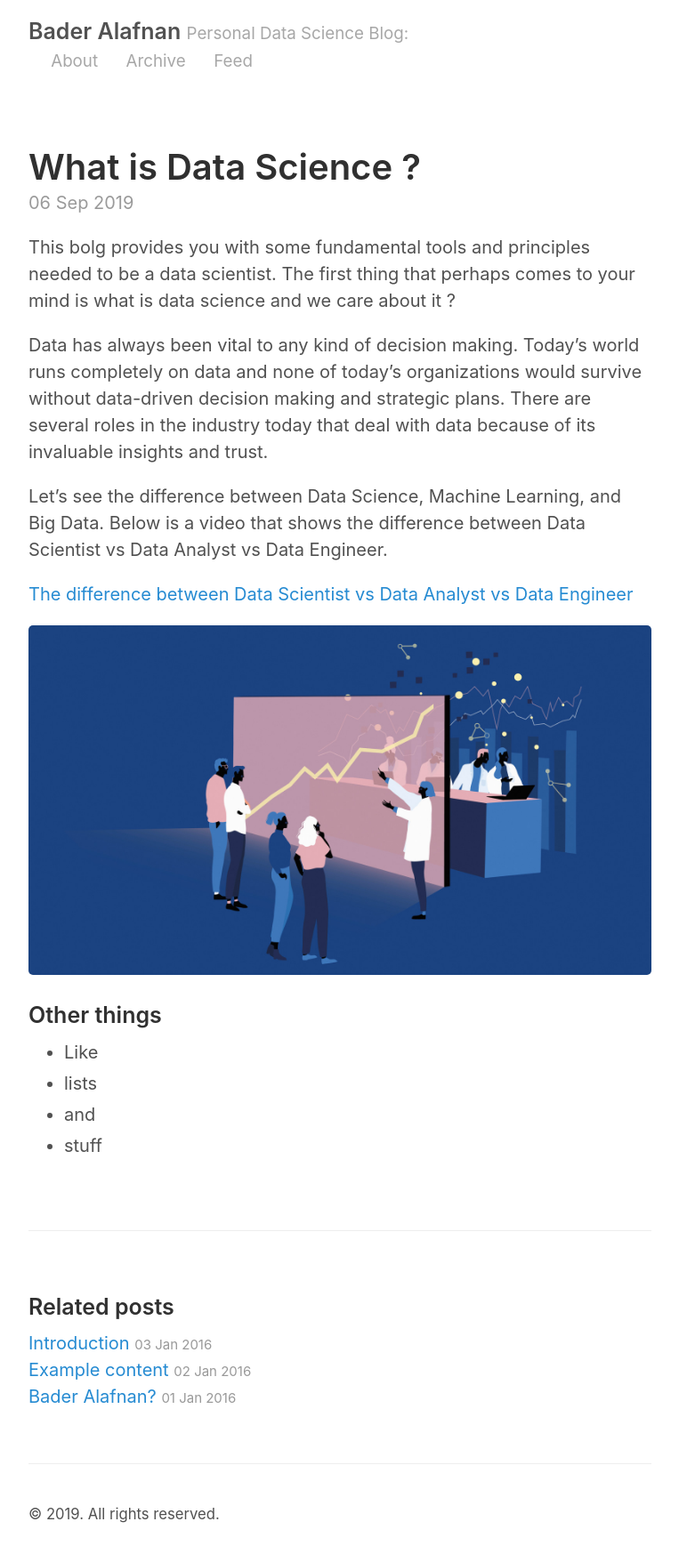
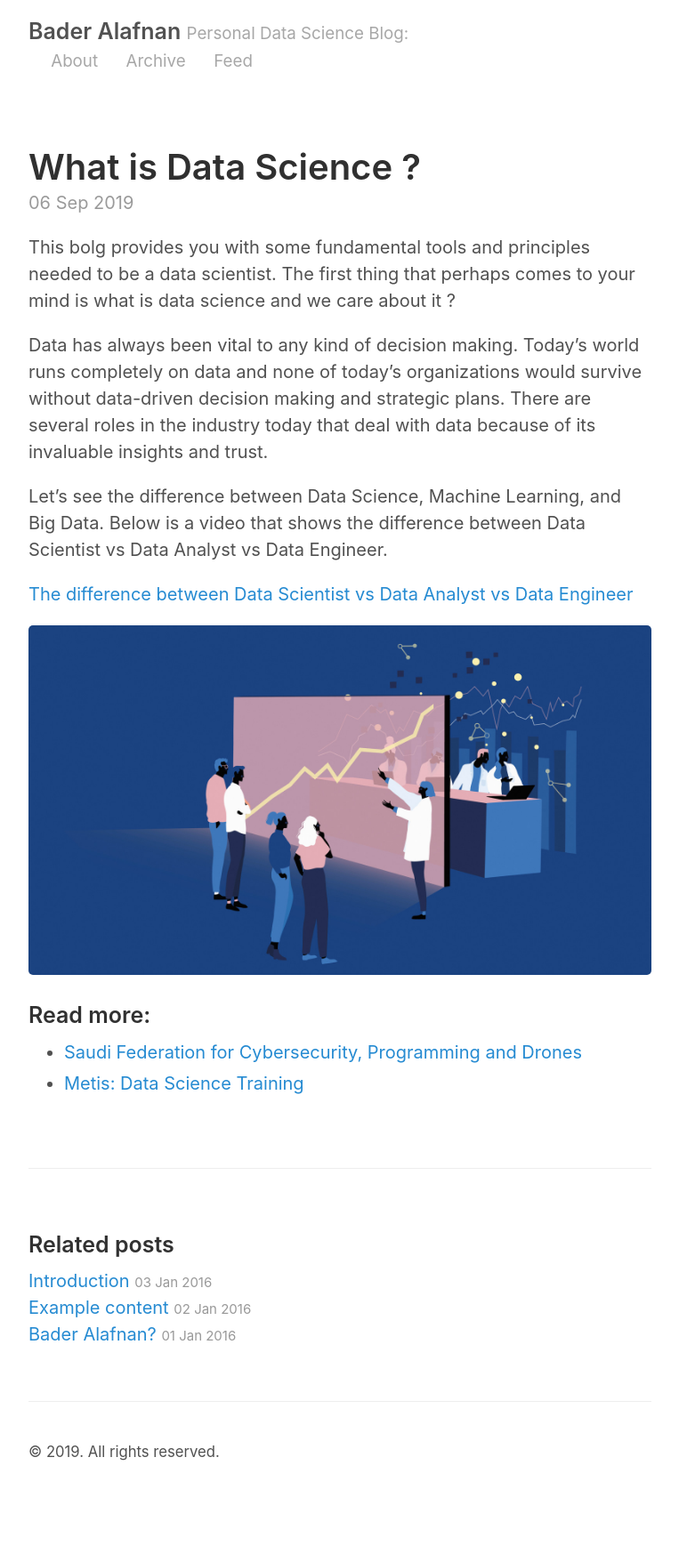
Before and after one commit to alafnan/alafnan.github.io, a Jekyll site: the page built from _posts/2019-09-06-Testing-Local-Images.md, in a window 1280 px wide. Shown: the whole page at 89% size, without its empty margins (258-1021 px from the left). Built offline with Jekyll 4.4.1, drawn with Linux system fonts in a browser that asks for light colours; after the commit the page ends 1686 px from its top, so only the background shows below that.

Commit message:
adding links

```diff
--- a/_posts/2019-09-06-Testing-Local-Images.md
+++ b/_posts/2019-09-06-Testing-Local-Images.md
@@ -15,8 +15,7 @@ Below is a video that shows the difference between Data Scientist vs Data Analys
 
 ![Image test]({{ site.url }}/images/hdsi.jpg)
 
-### Other things
-* Like
-* lists
-* and
-* stuff
+
+### Read more:
+* [Saudi Federation for Cybersecurity, Programming and Drones](https://safcsp.org.sa/en.html)
+* [Metis: Data Science Training](https://www.thisismetis.com/)
```
